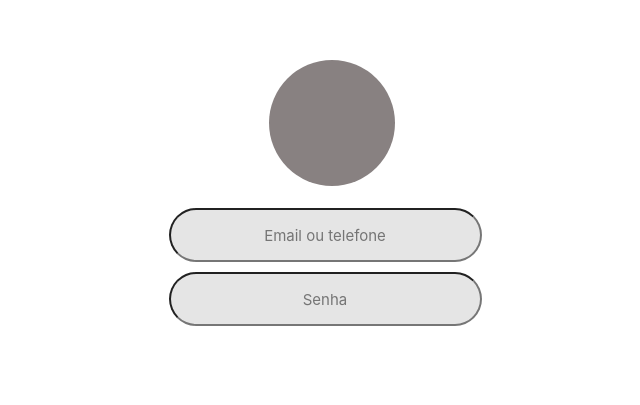
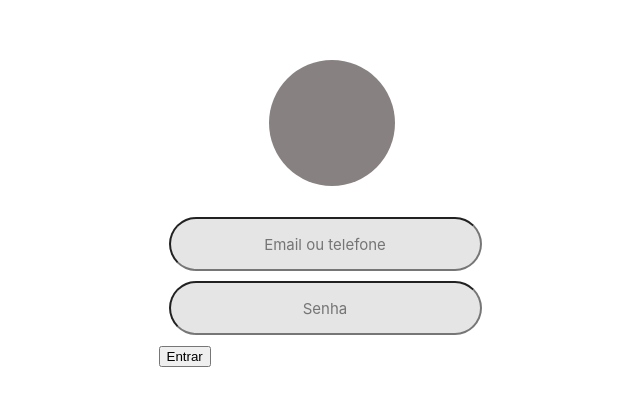
Before and after one commit to Lekito/Me-indica-ai, a Next.js app in the folder meindicaai-next-react/: page / in a window 1280 px wide. Shown: the part 133-538 px from the top of the page, without its empty margins (315-955 px from the left). Built offline with nearby package versions, Linux system fonts and the light colour scheme.

Commit message:
Update index.js

```diff
--- a/meindicaai-next-react/pages/index.js
+++ b/meindicaai-next-react/pages/index.js
@@ -11,10 +11,12 @@ export default function Home() {
       <div className={styles.box}>
         <div className={styles.logo}>
         </div>
+        <br/><br/>
         <div className={styles.formularios}>
           <form>
             <input type="text" placeholder="Email ou telefone" className={styles.login}></input>
             <input type="password" placeholder="Senha" className={styles.login}></input>
+            <button className={styles.entrar}>Entrar</button>
           </form>
         </div>
       </div>
```
